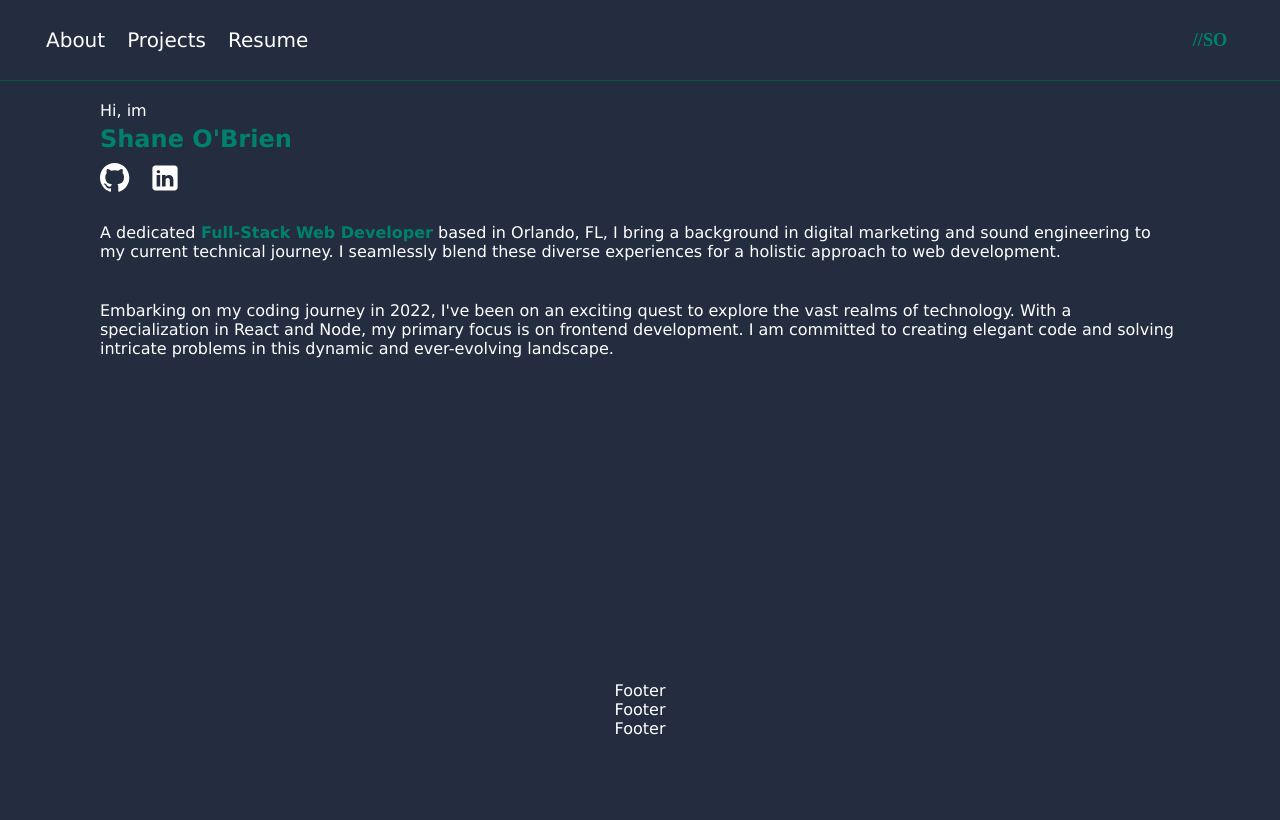
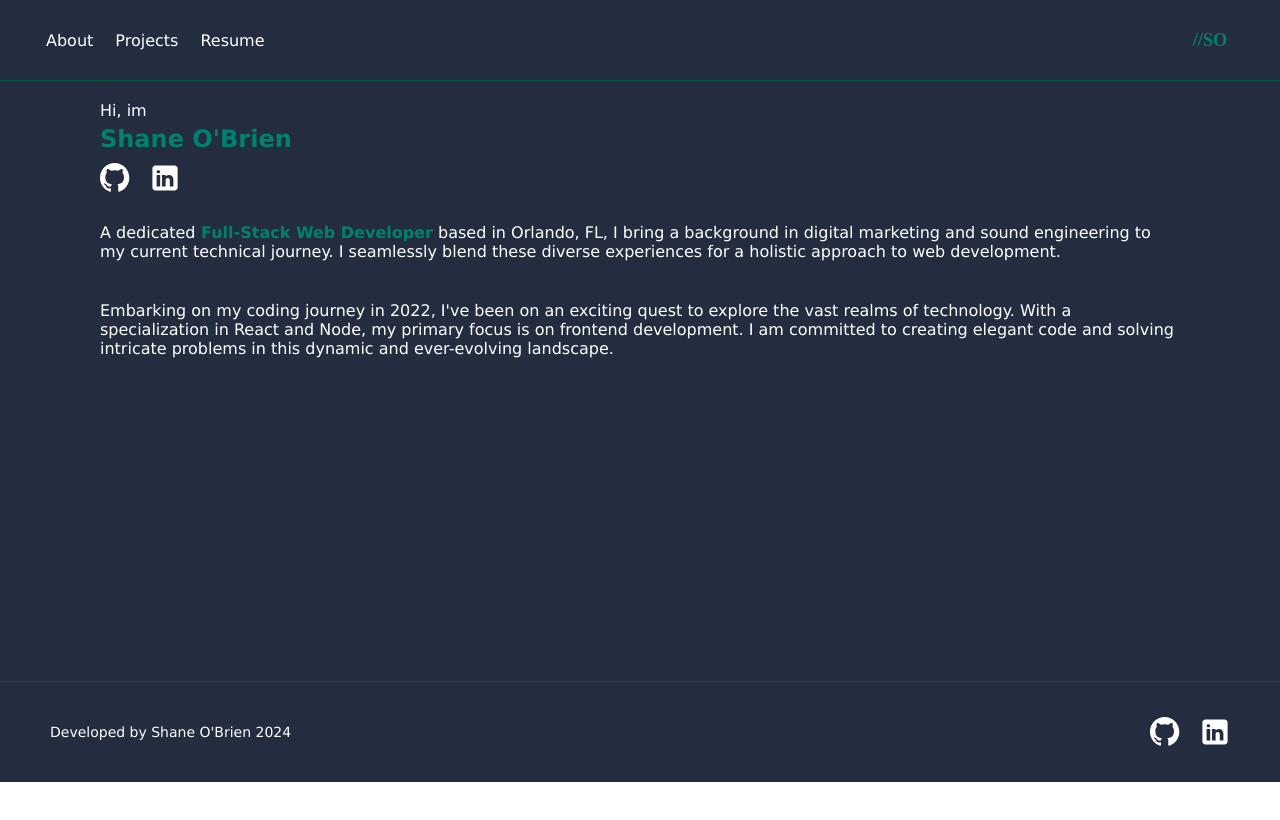
Before and after one commit to Shane-obrien-64/portfolio, a React (Create React App) app: page / in a window 1280 px wide. Shown: the top 820 px of the page. Built offline with nearby package versions, Linux system fonts and the light colour scheme.

Commit message:
minor edits

```diff
--- a/src/About/About.css
+++ b/src/About/About.css
@@ -3,7 +3,7 @@
   color: #fff;
   display: flex;
   flex-direction: column;
-  height: 500px;
+  height: 600px;
   text-align: left;
 }
 
--- a/src/App/App.css
+++ b/src/App/App.css
@@ -5,6 +5,6 @@
   font-family: Verdana;
 }
 
-.app__section {
-  height: 600px;
+html {
+  height: 100%;
 }
--- a/src/Footer/Footer.css
+++ b/src/Footer/Footer.css
@@ -1,4 +1,18 @@
 .footer {
   background-color: #232d3f;
   color: #fff;
+  border-top: 0.1px solid #005b41;
+  margin: 0;
+  padding: 0 50px;
+  overflow: hidden;
+  display: flex;
+  justify-content: space-between;
+  align-items: center;
+  height: 100px;
 }
+
+.footer__text {
+  margin: 0;
+  padding: 0;
+  font-size: 14px;
+}
--- a/src/Footer/Footer.js
+++ b/src/Footer/Footer.js
@@ -1,11 +1,11 @@
+import Contact from "../Contact/Contact";
 import "./Footer.css";
 
 const Footer = () => {
   return (
-    <section className="footer app__section">
-      <div>Footer</div>
-      <div>Footer</div>
-      <div>Footer</div>
+    <section className="footer">
+      <p className="footer__text">Developed by Shane O'Brien 2024</p>
+      <Contact />
     </section>
   );
 };
--- a/src/Nav/Nav.css
+++ b/src/Nav/Nav.css
@@ -12,5 +12,5 @@
   text-decoration: none;
   background-color: #232d3f;
   color: #fff;
-  font-size: 20px;
+  font-size: 16px;
 }
--- a/src/Resume/Resume.css
+++ b/src/Resume/Resume.css
@@ -1,4 +1,6 @@
 .resume__file {
   width: 100%;
-  height: 100%;
+  height: 700px;
+  padding: 0;
+  margin: 0;
 }
```
